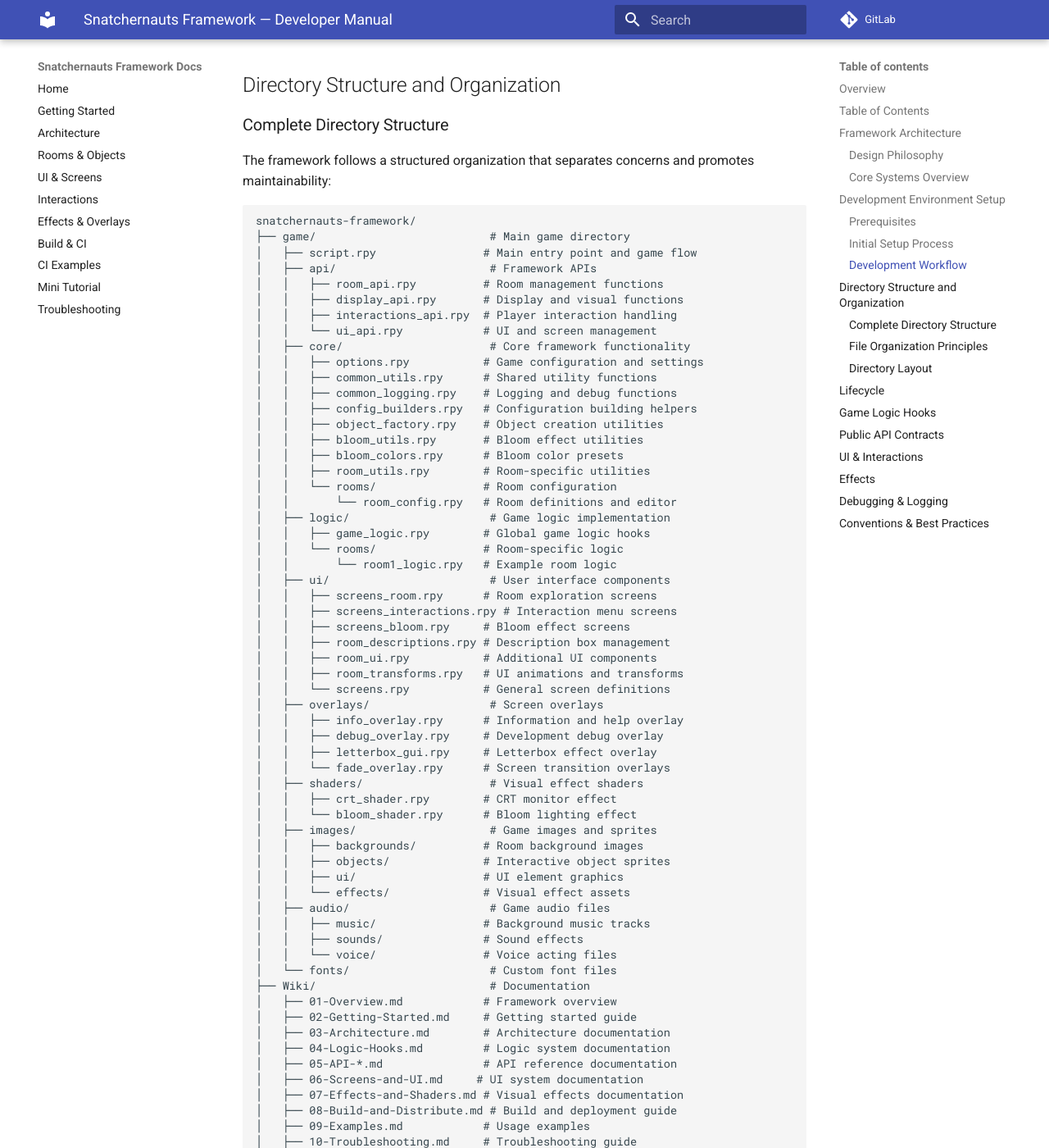
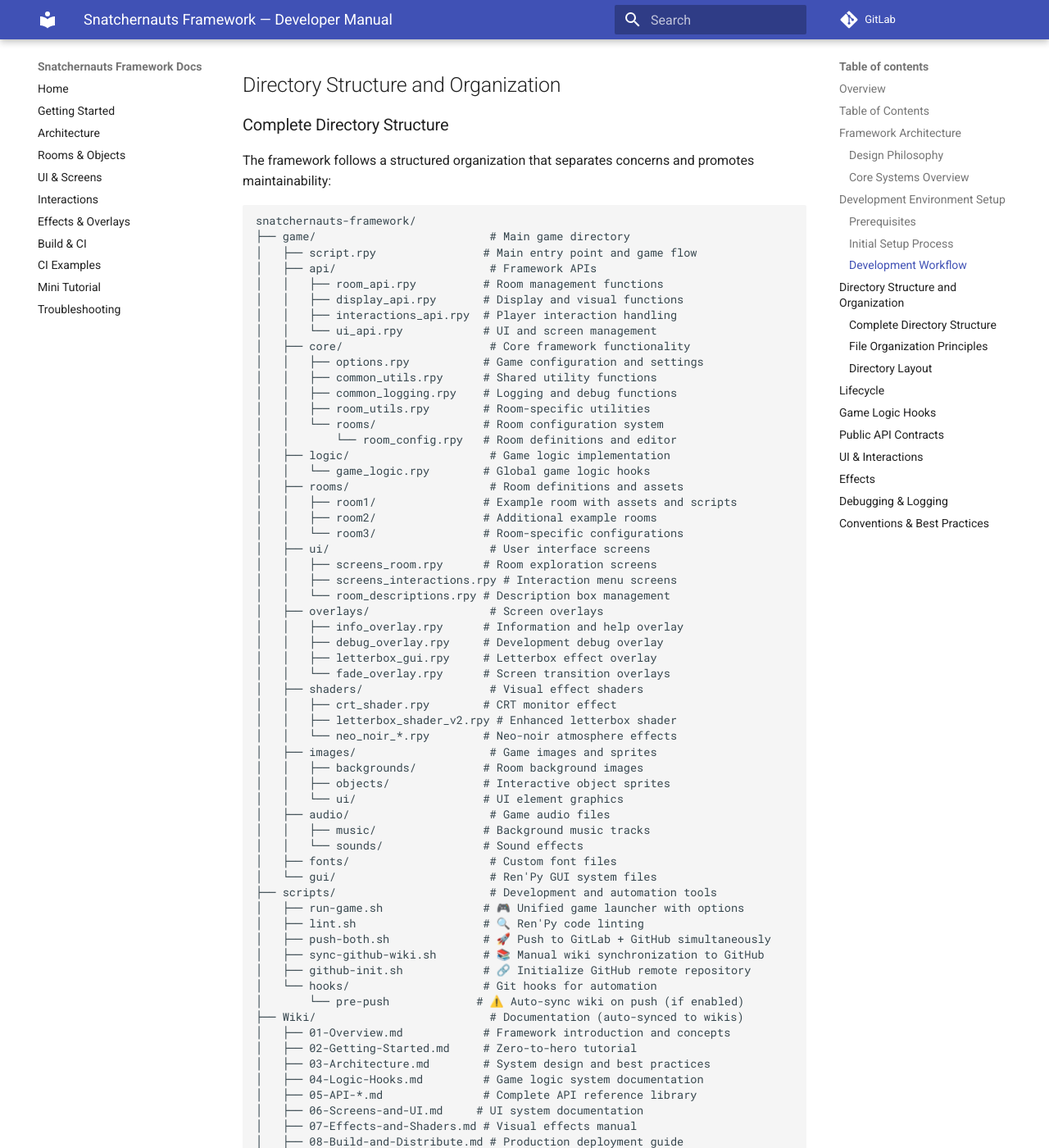
Before and after one commit to Aditya11232987/snatchernauts_framework, an MkDocs documentation site: the page built from Wiki/DeveloperManual.md, in a window 1280 px wide and 1400 px high, scrolled down 2764 px. Shown: the whole window at 82% size. Built offline with MkDocs 1.6.1 and Material for MkDocs 9.7.7, drawn with Linux system fonts in a browser that asks for light colours; comment, search, counter and statistics services are not loaded; some of the changed text lies outside the part shown.

Commit message:
Update project structure diagrams with accurate directory layout and detailed scripts documentation
- Fixed project structure tree to reflect current actual directory organization
- Removed non-existent game/logic/rooms directory from documentation
- Added comprehensive scripts directory documentation with descriptions:
  • run-game.sh: Unified launcher with lint, debug, compile options
  • push-both.sh: Synchronized GitLab + GitHub pushing
  • sync-github-wiki.sh: Manual wiki synchronization
  • github-init.sh: Repository setup automation
  • pre-push hook: Automatic wiki sync capabilities
- Updated both README.md and Wiki/DeveloperManual.md for consistency
- Enhanced visual formatting with emojis for better readability
- Corrected shader file references (letterbox_shader_v2, neo_noir_* files)
- Improved accuracy of game/ subdirectory organization

````diff
--- a/Wiki/DeveloperManual.md
+++ b/Wiki/DeveloperManual.md
@@ -125,25 +125,19 @@ snatchernauts-framework/
 │   │   ├── options.rpy           # Game configuration and settings
 │   │   ├── common_utils.rpy      # Shared utility functions
 │   │   ├── common_logging.rpy    # Logging and debug functions
-│   │   ├── config_builders.rpy   # Configuration building helpers
-│   │   ├── object_factory.rpy    # Object creation utilities
-│   │   ├── bloom_utils.rpy       # Bloom effect utilities
-│   │   ├── bloom_colors.rpy      # Bloom color presets
 │   │   ├── room_utils.rpy        # Room-specific utilities
-│   │   └── rooms/                # Room configuration
+│   │   └── rooms/                # Room configuration system
 │   │       └── room_config.rpy   # Room definitions and editor
 │   ├── logic/                     # Game logic implementation
-│   │   ├── game_logic.rpy        # Global game logic hooks
-│   │   └── rooms/                # Room-specific logic
-│   │       └── room1_logic.rpy   # Example room logic
-│   ├── ui/                        # User interface components
+│   │   └── game_logic.rpy        # Global game logic hooks
+│   ├── rooms/                     # Room definitions and assets
+│   │   ├── room1/                # Example room with assets and scripts
+│   │   ├── room2/                # Additional example rooms
+│   │   └── room3/                # Room-specific configurations
+│   ├── ui/                        # User interface screens
 │   │   ├── screens_room.rpy      # Room exploration screens
 │   │   ├── screens_interactions.rpy # Interaction menu screens
-│   │   ├── screens_bloom.rpy     # Bloom effect screens
-│   │   ├── room_descriptions.rpy # Description box management
-│   │   ├── room_ui.rpy           # Additional UI components
-│   │   ├── room_transforms.rpy   # UI animations and transforms
-│   │   └── screens.rpy           # General screen definitions
+│   │   └── room_descriptions.rpy # Description box management
 │   ├── overlays/                  # Screen overlays
 │   │   ├── info_overlay.rpy      # Information and help overlay
 │   │   ├── debug_overlay.rpy     # Development debug overlay
@@ -151,43 +145,41 @@ snatchernauts-framework/
 │   │   └── fade_overlay.rpy      # Screen transition overlays
 │   ├── shaders/                   # Visual effect shaders
 │   │   ├── crt_shader.rpy        # CRT monitor effect
-│   │   └── bloom_shader.rpy      # Bloom lighting effect
+│   │   ├── letterbox_shader_v2.rpy # Enhanced letterbox shader
+│   │   └── neo_noir_*.rpy        # Neo-noir atmosphere effects
 │   ├── images/                    # Game images and sprites
 │   │   ├── backgrounds/          # Room background images
 │   │   ├── objects/              # Interactive object sprites
-│   │   ├── ui/                   # UI element graphics
-│   │   └── effects/              # Visual effect assets
+│   │   └── ui/                   # UI element graphics
 │   ├── audio/                     # Game audio files
 │   │   ├── music/                # Background music tracks
-│   │   ├── sounds/               # Sound effects
-│   │   └── voice/                # Voice acting files
-│   └── fonts/                     # Custom font files
-├── Wiki/                          # Documentation
-│   ├── 01-Overview.md            # Framework overview
-│   ├── 02-Getting-Started.md     # Getting started guide
-│   ├── 03-Architecture.md        # Architecture documentation
-│   ├── 04-Logic-Hooks.md         # Logic system documentation
-│   ├── 05-API-*.md               # API reference documentation
+│   │   └── sounds/               # Sound effects
+│   ├── fonts/                     # Custom font files
+│   └── gui/                       # Ren'Py GUI system files
+├── scripts/                       # Development and automation tools
+│   ├── run-game.sh               # 🎮 Unified game launcher with options
+│   ├── lint.sh                   # 🔍 Ren'Py code linting
+│   ├── push-both.sh              # 🚀 Push to GitLab + GitHub simultaneously
+│   ├── sync-github-wiki.sh       # 📚 Manual wiki synchronization to GitHub
+│   ├── github-init.sh            # 🔗 Initialize GitHub remote repository
+│   └── hooks/                    # Git hooks for automation
+│       └── pre-push             # ⚠️ Auto-sync wiki on push (if enabled)
+├── Wiki/                          # Documentation (auto-synced to wikis)
+│   ├── 01-Overview.md            # Framework introduction and concepts
+│   ├── 02-Getting-Started.md     # Zero-to-hero tutorial
+│   ├── 03-Architecture.md        # System design and best practices
+│   ├── 04-Logic-Hooks.md         # Game logic system documentation
+│   ├── 05-API-*.md               # Complete API reference library
 │   ├── 06-Screens-and-UI.md     # UI system documentation
-│   ├── 07-Effects-and-Shaders.md # Visual effects documentation
-│   ├── 08-Build-and-Distribute.md # Build and deployment guide
-│   ├── 09-Examples.md            # Usage examples
-│   ├── 10-Troubleshooting.md     # Troubleshooting guide
+│   ├── 07-Effects-and-Shaders.md # Visual effects manual
+│   ├── 08-Build-and-Distribute.md # Production deployment guide
+│   ├── 09-Examples.md            # Extensive code examples
+│   ├── 10-Troubleshooting.md     # Problem-solving guide
 │   └── DeveloperManual.md        # This document
-├── scripts/                       # Development and build scripts
-│   ├── build.py                  # Automated build script
-│   ├── setup_ci.py              # CI environment setup
-│   └── optimize_assets.py       # Asset optimization
-├── tools/                         # Development tools
-│   └── room_editor/              # Visual room editor (if available)
-├── tests/                         # Test files
-│   ├── unit/                     # Unit tests
-│   └── integration/              # Integration tests
-├── .gitignore                     # Git ignore rules
-├── .gitlab-ci.yml                # GitLab CI/CD configuration
-├── CHANGELOG.md                  # Version history
-├── README.md                     # Project overview
-├── LICENSE                       # Project license
+├── .gitlab-ci.yml                # GitLab CI/CD configuration (auto-wiki sync)
+├── CHANGELOG.md                  # Version history and release notes
+├── README.md                     # Comprehensive framework guide
+├── LICENSE                       # MIT license
 └── project.json                  # Ren'Py project configuration
 ```
 
````
Also changed, not shown: README.md (+96 -16 lines).
